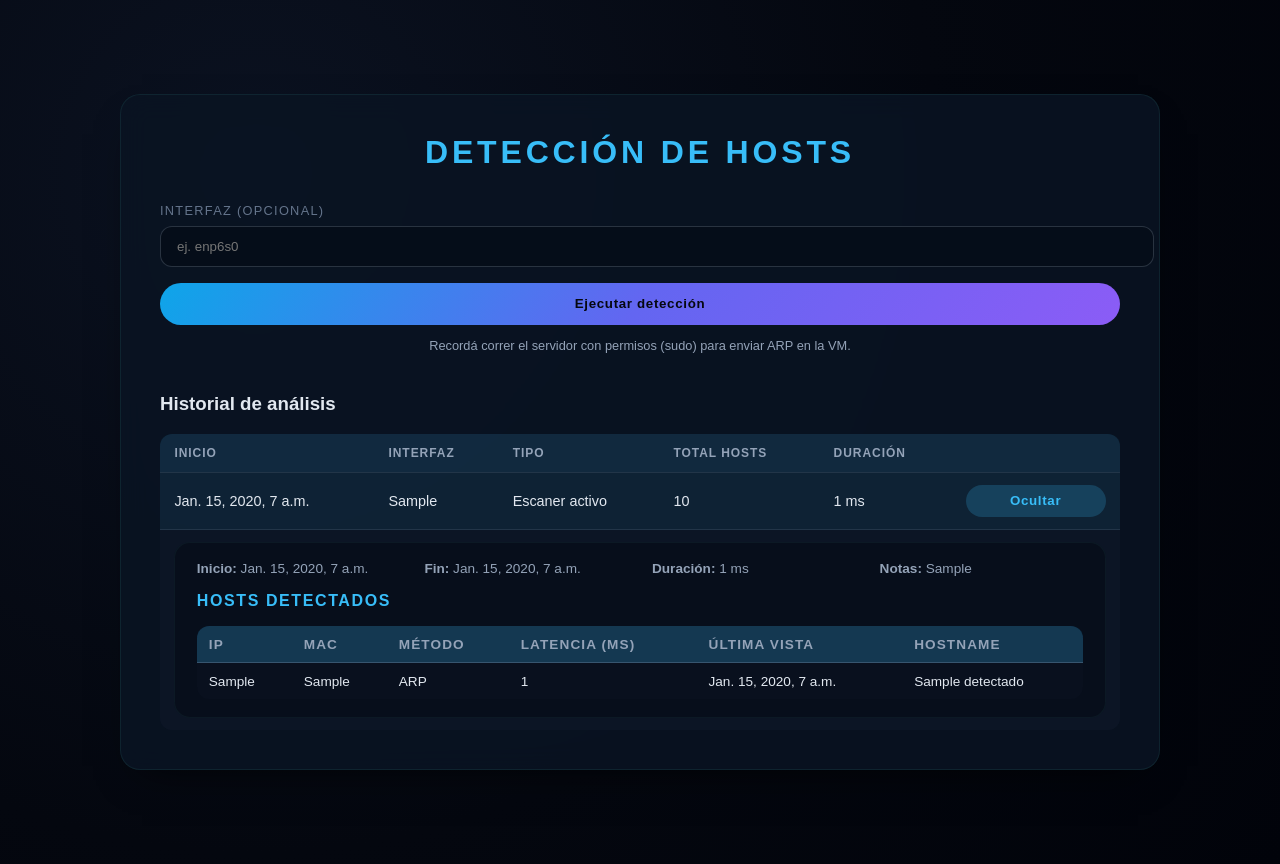
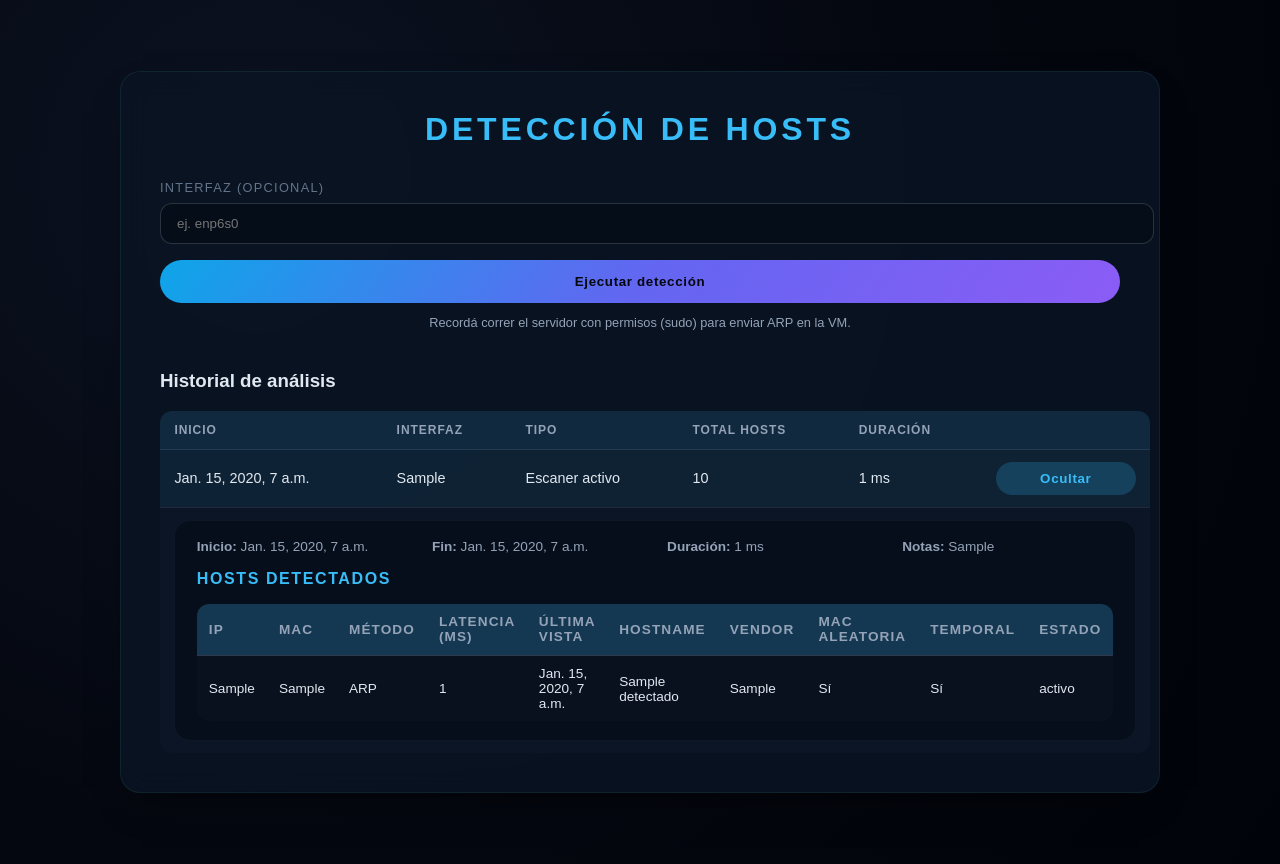
Before and after one commit to Jorcase/monet, a Django app: page /detector/ in a window 1280 px wide. Run offline with Django 5.2, Linux system fonts and the light colour scheme; tables that the repository leaves empty hold one stand-in row (values such as "Sample post").

Commit message:
Modulo detector: funcionalidades para hostname y vendor, informacion mas detallada en dispositivos

```diff
--- a/backend/detector/admin.py
+++ b/backend/detector/admin.py
@@ -17,8 +17,8 @@ class HostDetectadoAdmin(admin.ModelAdmin):
 
 @admin.register(Dispositivo)
 class DispositivoAdmin(admin.ModelAdmin):
-    list_display = ("mac", "ip", "hostname","mac_aleatoria", "estado", "ultima_vez","metodo_identificacion")
-    list_filter = ("estado", "mac_aleatoria", "metodo_identificacion")
+    list_display = ("mac", "ip", "hostname", "mac_aleatoria", "es_temporal", "vendor" ,"estado", "ultima_vez", "metodo_identificacion")
+    list_filter = ("estado", "mac_aleatoria", "es_temporal","vendor", "metodo_identificacion")
     search_fields = ("mac", "ip", "hostname")
 
 
--- a/backend/detector/models.py
+++ b/backend/detector/models.py
@@ -36,6 +36,8 @@ class Dispositivo(models.Model):
     mac = models.CharField(max_length=32)
     hostname =  models.CharField(max_length=255,blank=True)
     mac_aleatoria = models.BooleanField(default=False)
+    vendor = models.CharField(max_length=64, blank=True)
+    es_temporal = models.BooleanField(default=False)
     primera_vez = models.DateTimeField(default=timezone.now)
     ultima_vez = models.DateTimeField(default=timezone.now)
     estado = models.CharField(max_length=32, choices=ESTADO_CHOICES, default="desconocido")
--- a/backend/detector/static/detector/status.css
+++ b/backend/detector/static/detector/status.css
@@ -199,7 +199,7 @@ tr.active {
 
 .detail-meta {
     display: grid;
-    grid-template-columns: repeat(auto-fit, minmax(180px, 1fr));
+    grid-template-columns: repeat(auto-fit, minmax(200px, 1fr));
     gap: 0.5rem 1.5rem;
     margin-bottom: 1rem;
     font-size: 0.85rem;
--- a/backend/detector/templates/detector/status.html
+++ b/backend/detector/templates/detector/status.html
@@ -64,7 +64,7 @@
                                             <div><strong>Notas:</strong> {{ item.notas|default:"-" }}</div>
                                         </div>
                                         <h4>Hosts detectados</h4>
-                                        {% with item.hosts_detectados.all as hosts_item %}
+                                        {% with item.hosts_cache as hosts_item %}
                                             {% if hosts_item %}
                                                 <table class="hosts-table">
                                                     <thead>
@@ -75,6 +75,10 @@
                                                             <th>Latencia (ms)</th>
                                                             <th>Última vista</th>
                                                             <th>Hostname</th>
+                                                            <th>Vendor</th>
+                                                            <th>MAC aleatoria</th>
+                                                            <th>Temporal</th>
+                                                            <th>Estado</th>
                                                         </tr>
                                                     </thead>
                                                     <tbody>
@@ -86,6 +90,22 @@
                                                                 <td>{{ host.latencia_ms|default:"-" }}</td>
                                                                 <td>{{ host.ultima_vista }}</td>
                                                                 <td>{{ host.hostname|default:"-" }}</td>
+                                                                <td>{{ host.vendor_flag|default:"-" }}</td>
+                                                                <td>
+                                                                    {% if host.mac_aleatoria_flag is not None %}
+                                                                        {% if host.mac_aleatoria_flag %}Sí{% else %}No{% endif %}
+                                                                    {% else %}
+                                                                        -
+                                                                    {% endif %}
+                                                                </td>
+                                                                <td>
+                                                                    {% if host.es_temporal_flag is not None %}
+                                                                        {% if host.es_temporal_flag %}Sí{% else %}No{% endif %}
+                                                                    {% else %}
+                                                                        -
+                                                                    {% endif %}
+                                                                </td>
+                                                                <td>{{ host.estado_flag|default:"-" }}</td>
                                                             </tr>
                                                         {% endfor %}
                                                     </tbody>
--- a/backend/detector/views.py
+++ b/backend/detector/views.py
@@ -3,7 +3,7 @@ from django.shortcuts import render, redirect
 from django.utils import timezone
 from django.views.decorators.http import require_http_methods
 
-from detector.models import AnalisisRed
+from detector.models import AnalisisRed, Dispositivo
 from detector.services.network_range import get_local_network
 from detector.services.arp_scan import perform_arp_scan
 from detector.services.persistence  import persist_scan_results
@@ -40,7 +40,31 @@ def detector_status(request):
         return redirect("detector_status")
 
     analisis_qs = AnalisisRed.objects.order_by("-inicio").prefetch_related("hosts_detectados")
-    analisis_list = list(analisis_qs)
+    analisis_list = []
+    for analisis in analisis_qs:
+        hosts_cache = []
+        for host in analisis.hosts_detectados.order_by("-ultima_vista"):
+            dispositivo = None
+            if host.mac:
+                dispositivo = Dispositivo.objects.filter(mac=host.mac).first()
+            if not dispositivo and host.hostname:
+                dispositivo = Dispositivo.objects.filter(mac_aleatoria=True, hostname=host.hostname).first()
+            if not dispositivo:
+                dispositivo = (
+                    Dispositivo.objects.filter(mac_aleatoria=True, ip=host.ip)
+                    .order_by("-ultima_vez")
+                    .first()
+                )
+
+            host.mac_aleatoria_flag = dispositivo.mac_aleatoria if dispositivo else None
+            host.es_temporal_flag = dispositivo.es_temporal if dispositivo else None
+            host.estado_flag = dispositivo.estado if dispositivo else None
+            host.hostname_persistido = dispositivo.hostname if dispositivo else ""
+            host.vendor_flag = dispositivo.vendor if dispositivo else ""
+            hosts_cache.append(host)
+        analisis.hosts_cache = hosts_cache
+        analisis_list.append(analisis)
+
     analisis_seleccionado = None
     seleccionado_id = request.GET.get("analisis_id")
 
@@ -55,9 +79,7 @@ def detector_status(request):
     if not analisis_seleccionado:
         analisis_seleccionado = analisis_list[0] if analisis_list else None
 
-    hosts = []
-    if analisis_seleccionado:
-        hosts = analisis_seleccionado.hosts_detectados.order_by("-ultima_vista")
+    hosts = analisis_seleccionado.hosts_cache if analisis_seleccionado else []
 
     contexto = {
         "analisis": analisis_seleccionado,
```
Also changed, not shown: backend/detector/services/arp_scan.py (+4 -4 lines), backend/detector/services/hostname.py (added, +46 -0 lines), backend/detector/services/persistence.py (+25 -0 lines), backend/detector/services/vendor.py (added, +12 -0 lines), docs/Informe.md (+6 -0 lines), backend/detector/migrations/0004_alter_dispositivo_mac_and_more.py (added).
